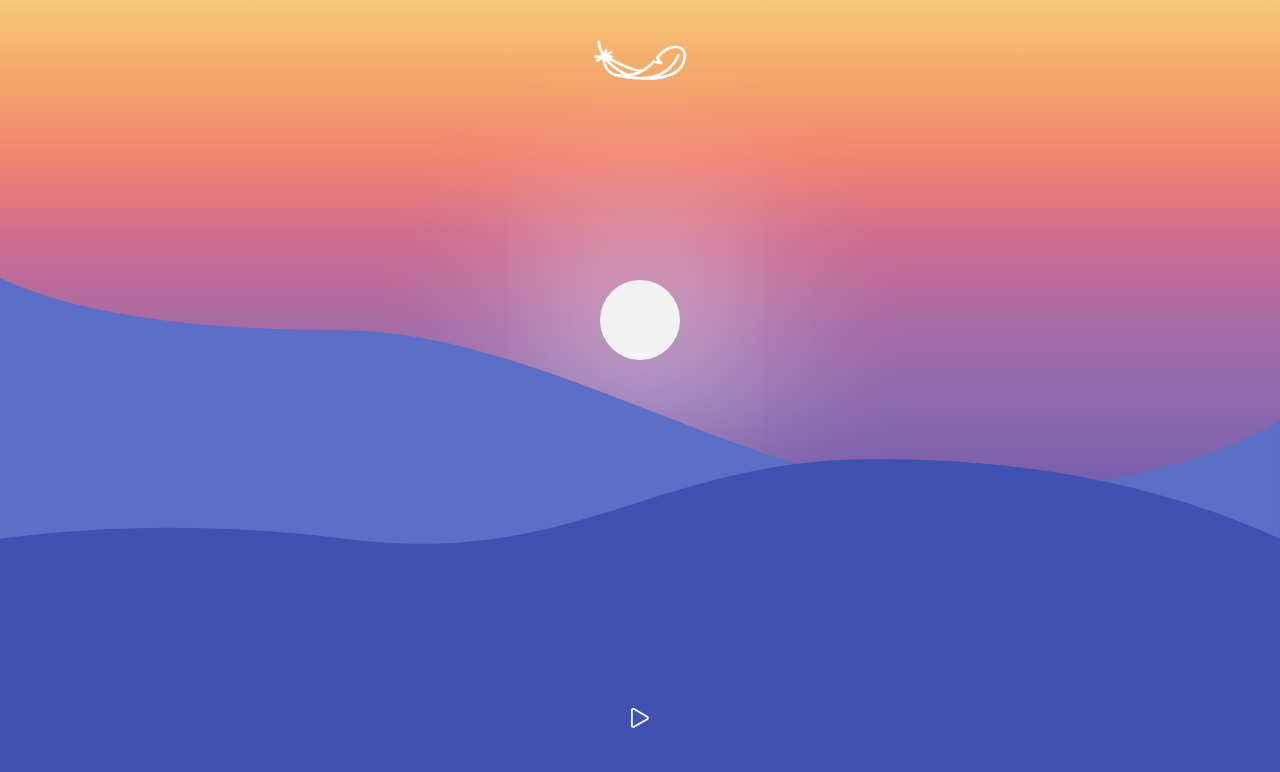
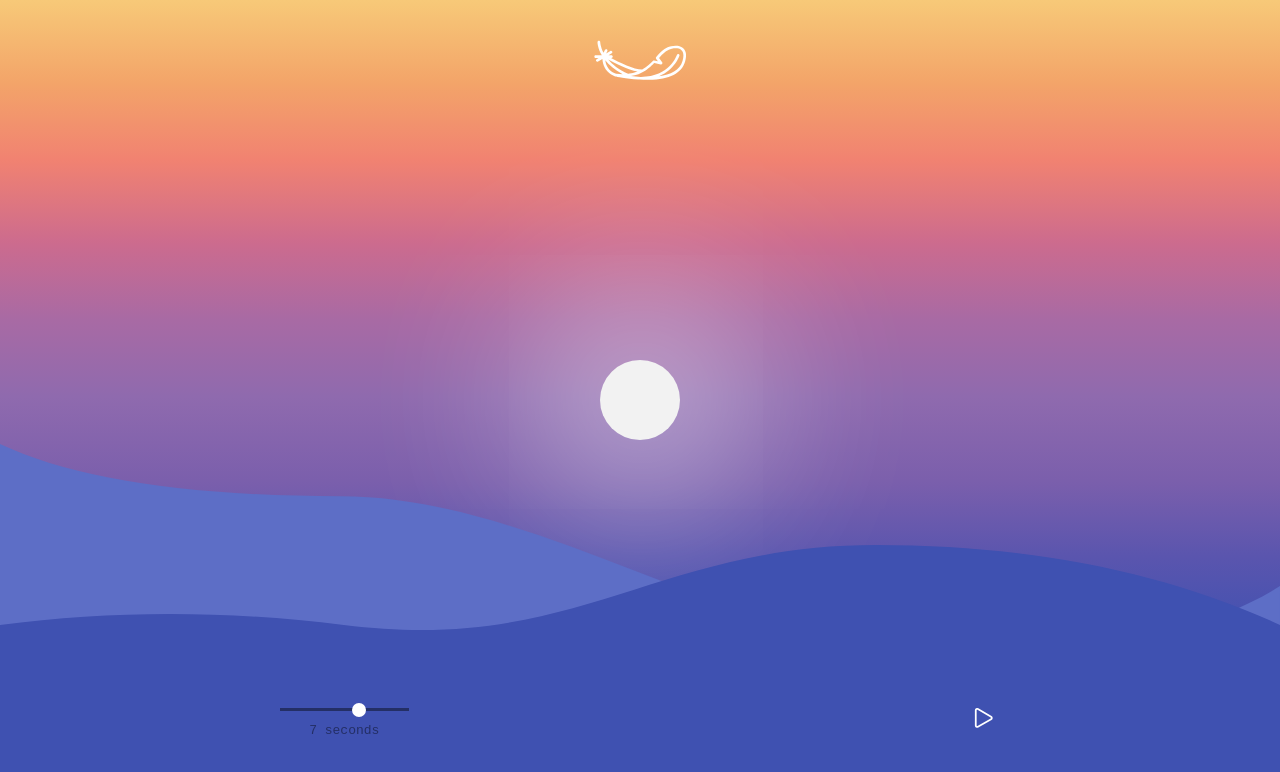
Before and after one commit to flatsteve/breathe, a React app: page / in a window 1280 px wide. Built offline with nearby package versions, Linux system fonts and the light colour scheme.

Commit message:
Add duration control

```diff
--- a/src/components/Actions.js
+++ b/src/components/Actions.js
@@ -1,13 +1,26 @@
 import React from "react";
+
+import Slider from "./Slider";
 
 import { ReactComponent as PauseIcon } from "../icons/pause.svg";
 import { ReactComponent as PlayIcon } from "../icons/play.svg";
 
 import "./Actions.scss";
 
-export default function Actions({ animating, startAnimation, pauseAnimation }) {
+export default function Actions({
+  animating,
+  duration,
+  startAnimation,
+  pauseAnimation,
+  updateAnimationDuration
+}) {
   return (
     <div className="Actions">
+      <Slider
+        duration={duration}
+        updateAnimationDuration={updateAnimationDuration}
+      />
+
       {!animating ? (
         <button onClick={startAnimation}>
           <PlayIcon />
--- a/src/components/Actions.scss
+++ b/src/components/Actions.scss
@@ -27,6 +27,7 @@
     svg {
       fill: #ffffff;
       height: 1.25rem;
+      width: 1.25rem;
       transition: all 0.3s ease-in;
       opacity: 1;
     }
--- a/src/components/App.scss
+++ b/src/components/App.scss
@@ -1,5 +1,9 @@
 * {
   box-sizing: border-box;
+}
+
+body {
+  font-family: monospace;
 }
 
 .App {
@@ -14,4 +18,5 @@
 
 .container {
   height: 80vh;
+  padding: 2.5rem 0;
 }
--- a/src/components/Breathe.js
+++ b/src/components/Breathe.js
@@ -9,13 +9,14 @@ import {
 import Feather from "./Feather";
 import Sun from "./Sun";
 import { Foreground, Background } from "./Landscapes";
-
+import { INITIAL_DURATION } from "../utils/constants";
 import Actions from "./Actions";
 
 export default class Breathe extends Component {
   constructor(props) {
     super(props);
 
+    this.animations = null;
     this.featherAnimation = null;
     this.foregroundAnimation = null;
     this.backgroundAnimation = null;
@@ -26,7 +27,8 @@ export default class Breathe extends Component {
   }
 
   state = {
-    animating: false
+    animating: false,
+    duration: INITIAL_DURATION
   };
 
   componentDidMount() {
@@ -36,42 +38,66 @@ export default class Breathe extends Component {
   }
 
   startAnimation = () => {
-    if (this.featherAnimation && this.foregroundAnimation) {
+    if (this.animations) {
       this.setState({ animating: true }, () => {
-        this.featherAnimation.play();
-        this.foregroundAnimation.play();
-        this.backgroundAnimation.play();
+        this.animations.forEach(animation => {
+          animation.play();
+        });
       });
     } else {
       this.setState({ animating: true }, () => {
+        const { duration } = this.state;
+        const timing = { ...animationTiming, duration };
+
         this.featherAnimation = this.featherElement.animate(
           featherAnimation,
-          animationTiming
+          timing
         );
 
         this.foregroundAnimation = this.landscapeElement.animate(
           foregroundAnimation,
-          animationTiming
+          timing
         );
 
         this.backgroundAnimation = this.backgroundElement.animate(
           backgroundAnimation,
-          { ...animationTiming, delay: 1000 }
+          { ...timing, delay: 1000 }
         );
+
+        this.animations = [
+          this.featherAnimation,
+          this.foregroundAnimation,
+          this.backgroundAnimation
+        ];
       });
     }
   };
 
   pauseAnimation = () => {
     this.setState({ animating: false }, () => {
-      this.featherAnimation.pause();
-      this.foregroundAnimation.pause();
-      this.backgroundAnimation.pause();
+      this.animations.forEach(animation => {
+        animation.pause();
+      });
+    });
+  };
+
+  updateAnimationDuration = e => {
+    const { value } = e.target;
+    const duration = value * 1000;
+
+    this.setState({ duration }, () => {
+      if (!this.animations) {
+        return;
+      }
+
+      this.animations.forEach(animation => {
+        animation.effect.updateTiming({ duration });
+      });
     });
   };
 
   render() {
-    const { animating } = this.state;
+    const { animating, duration } = this.state;
 
     return (
       <>
@@ -87,8 +113,10 @@ export default class Breathe extends Component {
 
         <Actions
           animating={animating}
+          duration={duration}
           startAnimation={this.startAnimation}
           pauseAnimation={this.pauseAnimation}
+          updateAnimationDuration={this.updateAnimationDuration}
         />
       </>
     );
--- a/src/components/Feather.scss
+++ b/src/components/Feather.scss
@@ -1,5 +1,5 @@
 .Feather {
-  padding: 2.5rem;
+  text-align: center;
   position: relative;
   z-index: 999;
 
--- a/src/components/Landscapes.scss
+++ b/src/components/Landscapes.scss
@@ -1,9 +1,10 @@
 .Foreground {
   bottom: 0;
+  max-height: 30vh;
   position: absolute;
+  transform: translateY(60%); // Initial position
   width: 100%;
   z-index: 99;
-  transform: translateY(60%); // Initial position
 
   svg {
     fill: #3f51b1;
@@ -14,10 +15,11 @@
 
 .Background {
   bottom: 0;
+  max-height: 35vh;
   position: absolute;
+  transform: translateY(30%); // Initial position
   width: 100%;
   z-index: 9;
-  transform: translateY(30%); // Initial position
 
   svg {
     fill: lighten(#3f51b1, 10%);
--- /dev/null
+++ b/src/components/Slider.js
@@ -0,0 +1,23 @@
+import React from "react";
+
+import "./Slider.scss";
+
+export default function Slider({ duration, updateAnimationDuration }) {
+  const durationInSec = duration / 1000;
+
+  return (
+    <div className="Slider">
+      <input
+        className="Slider__input"
+        type="range"
+        onChange={updateAnimationDuration}
+        min="2"
+        max="10"
+        value={durationInSec}
+        step="1"
+      />
+
+      <p className="Slider__duration">{durationInSec} seconds</p>
+    </div>
+  );
+}
--- /dev/null
+++ b/src/components/Slider.scss
@@ -0,0 +1,32 @@
+.Slider {
+  text-align: center;
+
+  &__input {
+    -webkit-appearance: none;
+
+    &:focus {
+      outline: none;
+    }
+
+    &::-webkit-slider-runnable-track {
+      height: 3px;
+      background-color: darken(#3f51b1, 20%);
+      vertical-align: middle;
+    }
+
+    &::-webkit-slider-thumb {
+      -webkit-appearance: none;
+      background-color: #fff;
+      border: none;
+      border-radius: 50%;
+      margin-top: -5px;
+      height: 14px;
+      width: 14px;
+    }
+  }
+
+  &__duration {
+    color: darken(#3f51b1, 20%);
+    margin: 0.5rem 0 0 0;
+  }
+}
--- a/src/components/Sun.scss
+++ b/src/components/Sun.scss
@@ -7,7 +7,7 @@
   position: absolute;
   opacity: 1;
   height: 5rem;
-  top: 35vh;
+  top: 45vh;
   width: 5rem;
   z-index: 9;
 }
--- a/src/index.js
+++ b/src/index.js
@@ -3,7 +3,5 @@ import ReactDOM from "react-dom";
 
 import App from "./components/App";
 
-import "./styles.css";
-
 const rootElement = document.getElementById("root");
 ReactDOM.render(<App />, rootElement);
--- a/src/styles.css
+++ /dev/null
@@ -1,4 +0,0 @@
-.App {
-  font-family: sans-serif;
-  text-align: center;
-}
--- a/src/utils/animation.js
+++ b/src/utils/animation.js
@@ -1,5 +1,3 @@
-const DURATION = 6000;
-
 export const featherAnimation = [
   { transform: "translateY(0)" },
   { transform: "translateY(20vh) translateX(2px) rotate(5deg)" },
@@ -19,7 +17,6 @@ export const backgroundAnimation = [
 
 export const animationTiming = {
   direction: "alternate",
-  duration: DURATION,
   easing: "ease-in-out",
   iterations: Infinity
 };
--- /dev/null
+++ b/src/utils/constants.js
@@ -0,0 +1 @@
+export const INITIAL_DURATION = 7000;
```
